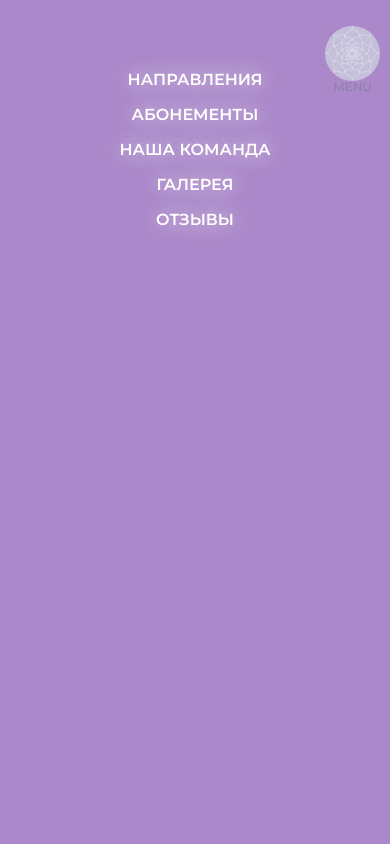
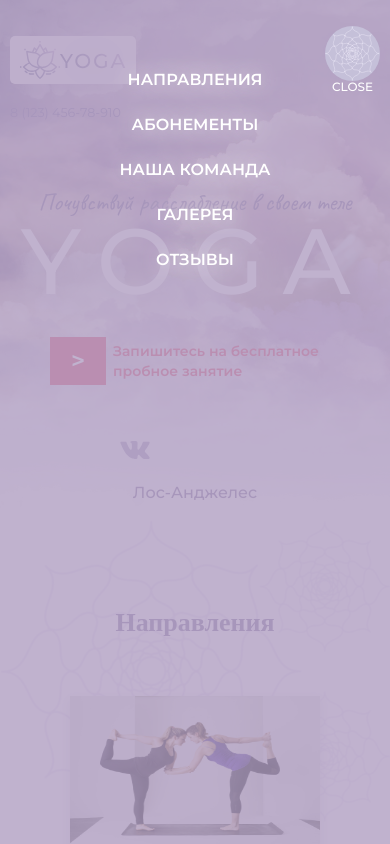
Before and after one commit to NataliItaly/Yoga_studio, a plain HTML site: page index.html in a window 390 px wide. Both pictures are taken after a click on the element "MENU". Shown: the top 844 px of the page. Drawn offline with Linux system fonts and the light colour scheme; a web font is replaced by a local one.

Commit message:
feat: complete burger menu

```diff
--- a/css/media.css
+++ b/css/media.css
@@ -6,13 +6,12 @@
     align-items: flex-start;
   }
   .menu {
-    /* display: none; */
     position: absolute;
     top: 0;
     right: 0;
     left: 0;
     width: 100%;
-    background-color: rgb(170, 136, 202);
+    background-color: rgb(175 157 193 / 78%);
     display: flex;
     justify-content: center;
     align-items: center;
@@ -23,7 +22,7 @@
     flex-direction: column;
   }
   .menu-item {
-    margin-bottom: 15px;
+    margin-bottom: 25px;
   }
   .menu-link {
     color: #ffffff;
@@ -31,9 +30,7 @@
   .burger-wrapper {
     display: block;
   }
-  /* .toggler:checked + .burger-menu {
-    transform: rotate(135deg);
-  } */
+
   .burger-menu.rotate {
     transform: rotate(180deg);
   }
@@ -141,9 +138,6 @@
 }
 
 @media (max-width: 680px) {
-  /* .subtitle {
-    font-size: 160px;
-  } */
   .header {
     height: 120px;
   }
--- a/css/style.css
+++ b/css/style.css
@@ -116,6 +116,10 @@ button {
   display: flex;
   justify-content: space-between;
   align-items: center;
+}
+
+.menu-span {
+  transition: 0.4s all ease;
 }
 
 .menu-link {
--- a/index.html
+++ b/index.html
@@ -42,7 +42,7 @@
         <div class="burger-wrapper">
           <input type="checkbox" class="toggler" checked />
           <div class="burger-menu"></div>
-          menu
+          <span class="menu-span">menu</span>
         </div>
       </div>
     </header>
@@ -429,7 +429,7 @@
               <h2 class="section-title">
                 Запишитесь на бесплатное пробное занятие
               </h2>
-              <form action="" class="subscribe-form">
+              <form action="mailto:yoga@gmail.com" class="subscribe-form">
                 <input
                   type="text"
                   name="name"
--- a/script.js
+++ b/script.js
@@ -1,8 +1,16 @@
 const burgerWrapper = document.querySelector(".burger-wrapper");
 const burgerMenu = document.querySelector(".burger-menu");
 const menu = document.querySelector(".menu");
+const menuSpan = document.querySelector(".menu-span");
 
 burgerWrapper.addEventListener("click", function () {
-  burgerMenu.classList.add("rotate");
+  burgerMenu.classList.toggle("rotate");
   menu.classList.toggle("open");
+  if (menu.classList.contains("open")) {
+    menuSpan.innerHTML = "close";
+    menuSpan.style.color = "#ffffff";
+  } else {
+    menuSpan.innerHTML = "menu";
+    menuSpan.style.color = "#8e80a9";
+  }
 });
```
